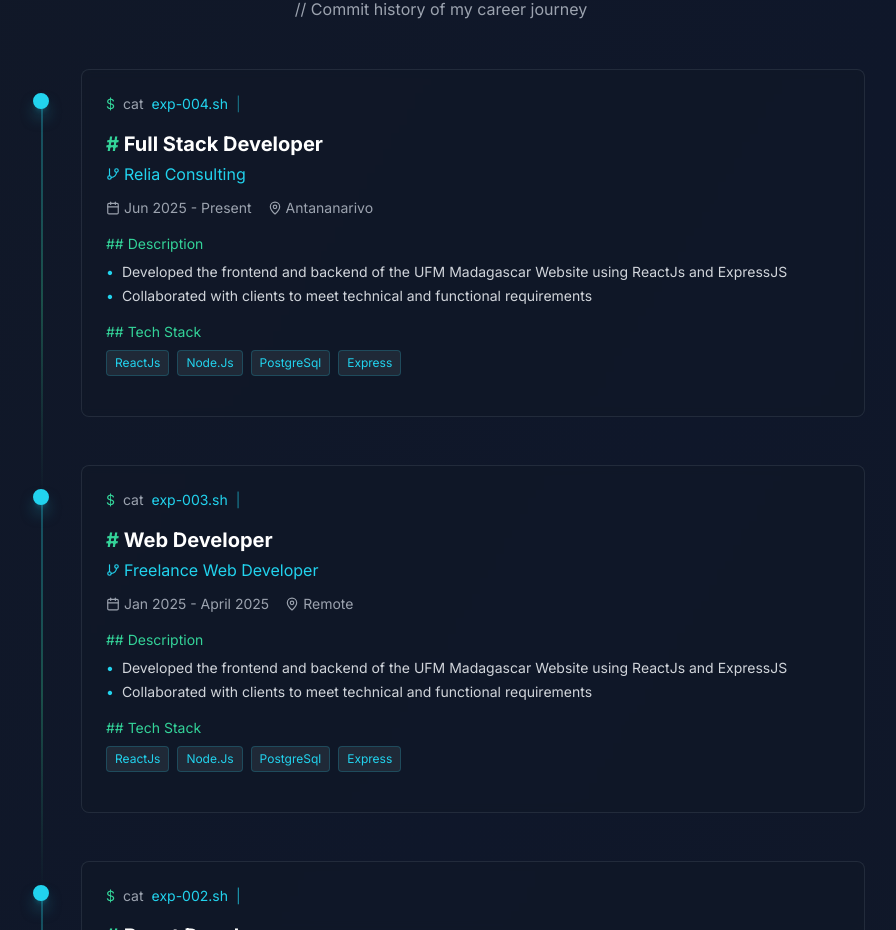
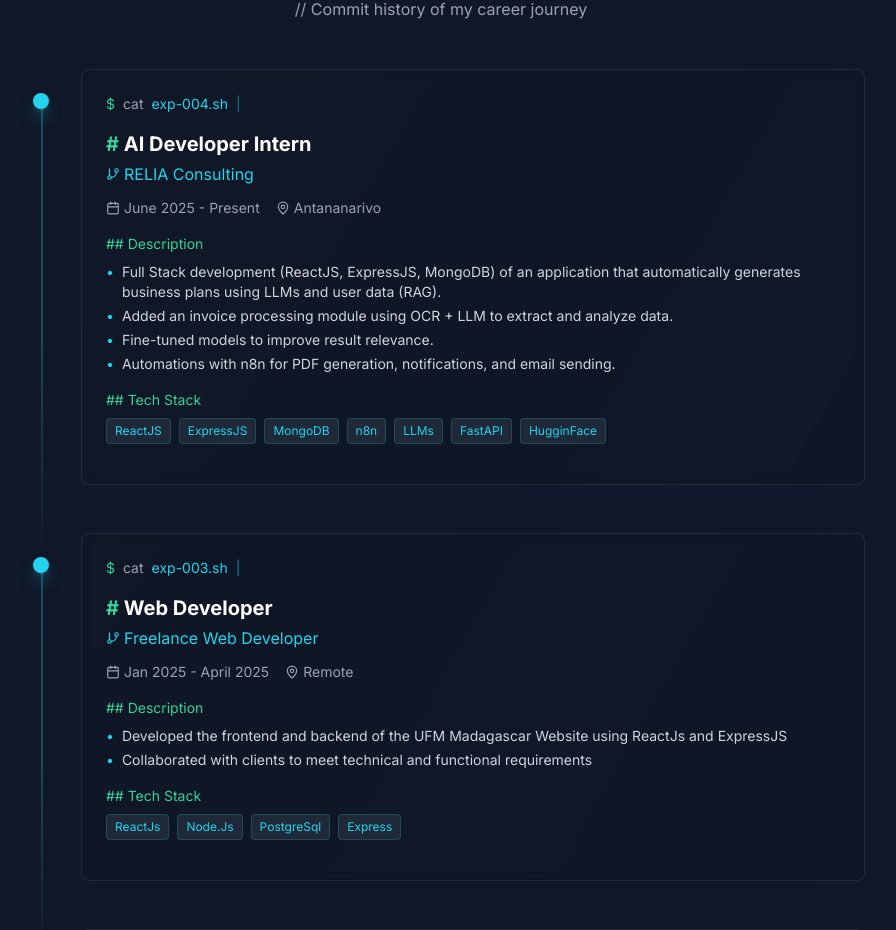
Before and after one commit to OsirisJr16/junior-portfolio, a React (Vite) app: page / in a window 1280 px wide. Shown: the part 2079-3009 px from the top of the page, without its empty margins (199-1095 px from the left). Built offline with nearby package versions, Linux system fonts and the light colour scheme.

Commit message:
add: update experience entry for Relia Consulting with new role and project details

```diff
--- a/src/data/constants.ts
+++ b/src/data/constants.ts
@@ -44,16 +44,19 @@ export const projects: Project[] = [
 export const experiences: Experience[] = [
    {
   id: 'exp-004',
-      company: 'Relia Consulting',
-      role: 'Full Stack Developer',
-      duration: 'Jun 2025 - Present',
+  company: 'RELIA Consulting',
+  role: 'AI Developer Intern',
+  duration: 'June 2025 - Present',
   location: 'Antananarivo',
   description: [
-        'Developed the frontend and backend of the UFM Madagascar Website using ReactJs and ExpressJS',
-        'Collaborated with clients to meet technical and functional requirements',
+    "Full Stack development (ReactJS, ExpressJS, MongoDB) of an application that automatically generates business plans using LLMs and user data (RAG).",
+    "Added an invoice processing module using OCR + LLM to extract and analyze data.",
+    "Fine-tuned models to improve result relevance.",
+    "Automations with n8n for PDF generation, notifications, and email sending."
   ],
-      technologies: ['ReactJs', 'Node.Js', 'PostgreSql' , 'Express'],
+  technologies: ['ReactJS', 'ExpressJS', 'MongoDB', 'n8n', 'LLMs', 'FastAPI','HugginFace'],
 },
+//
    {
     id: 'exp-003',
     company: 'Freelance Web Developer',
```
Lines whose indentation alone changed are shown as unchanged.
